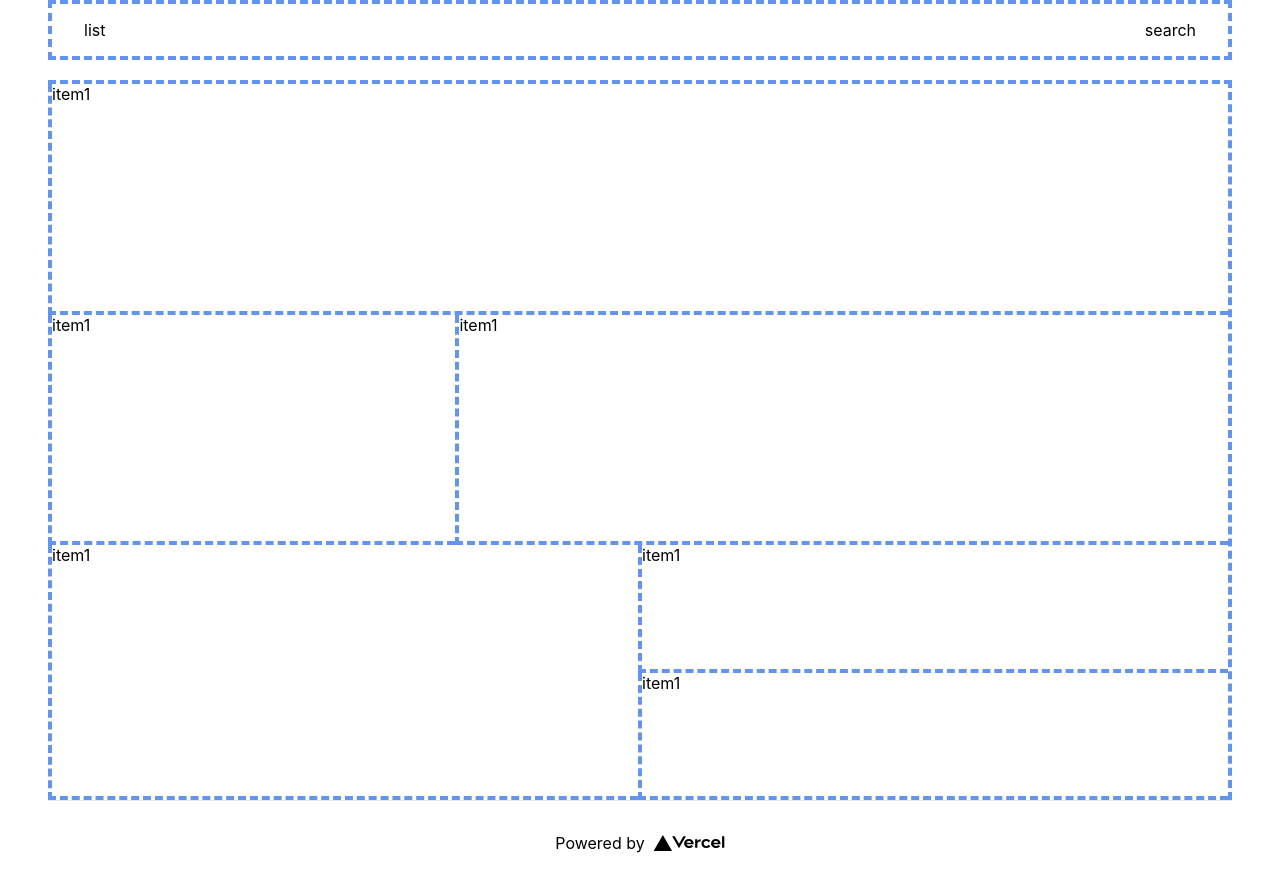
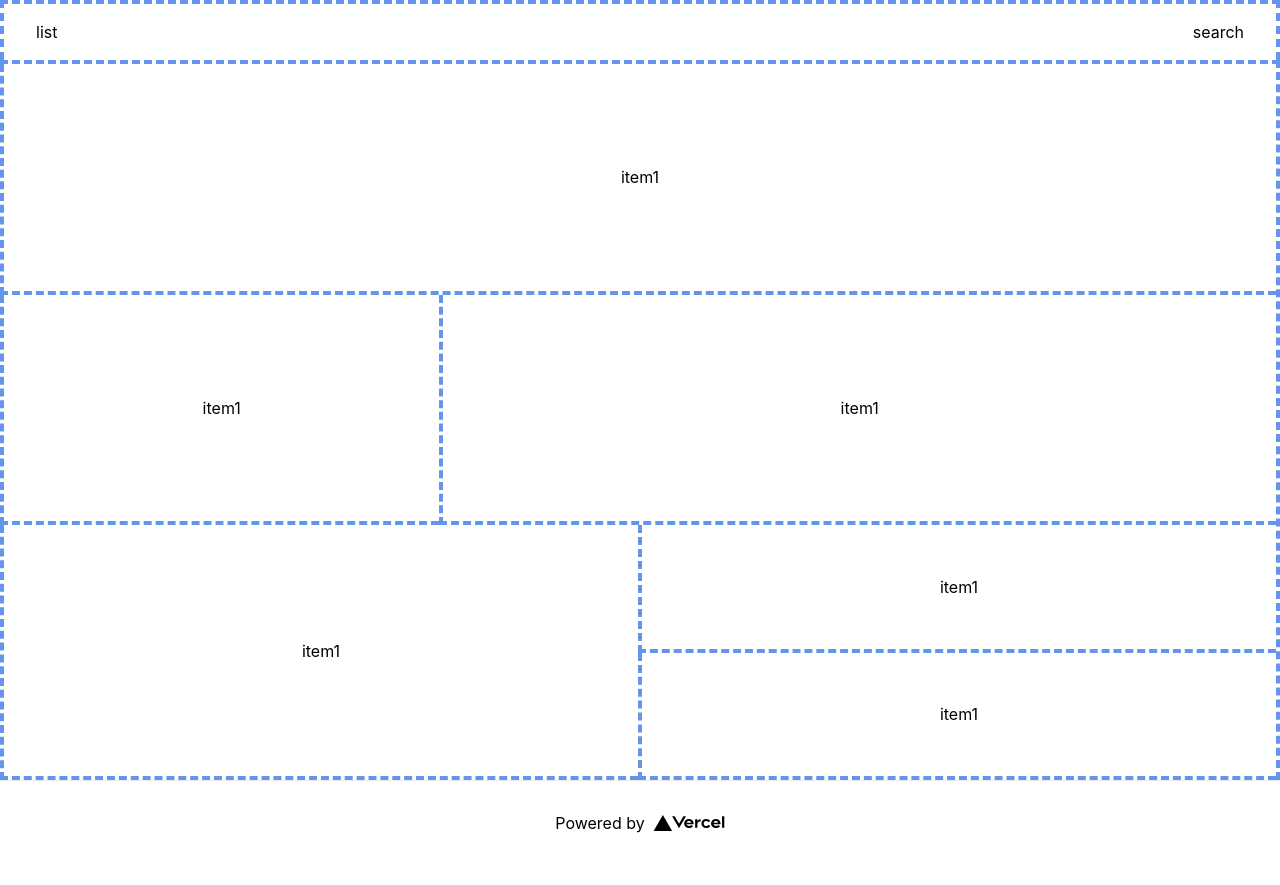
Before and after one commit to stich9208/nolog, a Next.js app: page / in a window 1280 px wide. Built offline with nearby package versions, Linux system fonts and the light colour scheme.

Commit message:
Modify: grid layout 수정
Signed-off-by: JaewookJung <>

```diff
--- a/styles/Home.module.css
+++ b/styles/Home.module.css
@@ -1,5 +1,5 @@
 .container {
-  padding: 0 3rem;
+  /* padding: 1rem 5rem; */
 }
 
 .nav {
@@ -10,6 +10,7 @@
   min-height: 60px;
   padding: 0 2rem 0 2rem;
   border: 0.3rem dashed cornflowerblue;
+  border-bottom: none;
 }
 
 .main {
@@ -22,12 +23,14 @@
     "projects projects projects portfolio portfolio portfolio"
     "projects projects projects blank blank blank";
   min-height: 90vh;
-  margin-top: 20px;
   border-top: 0.3rem dashed cornflowerblue;
   border-right: 0.3rem dashed cornflowerblue;
 }
 
 .main > div {
+  display: flex;
+  justify-content: center;
+  align-items: center;
   border-left: 0.3rem dashed cornflowerblue;
   border-bottom: 0.3rem dashed cornflowerblue;
 }
```
